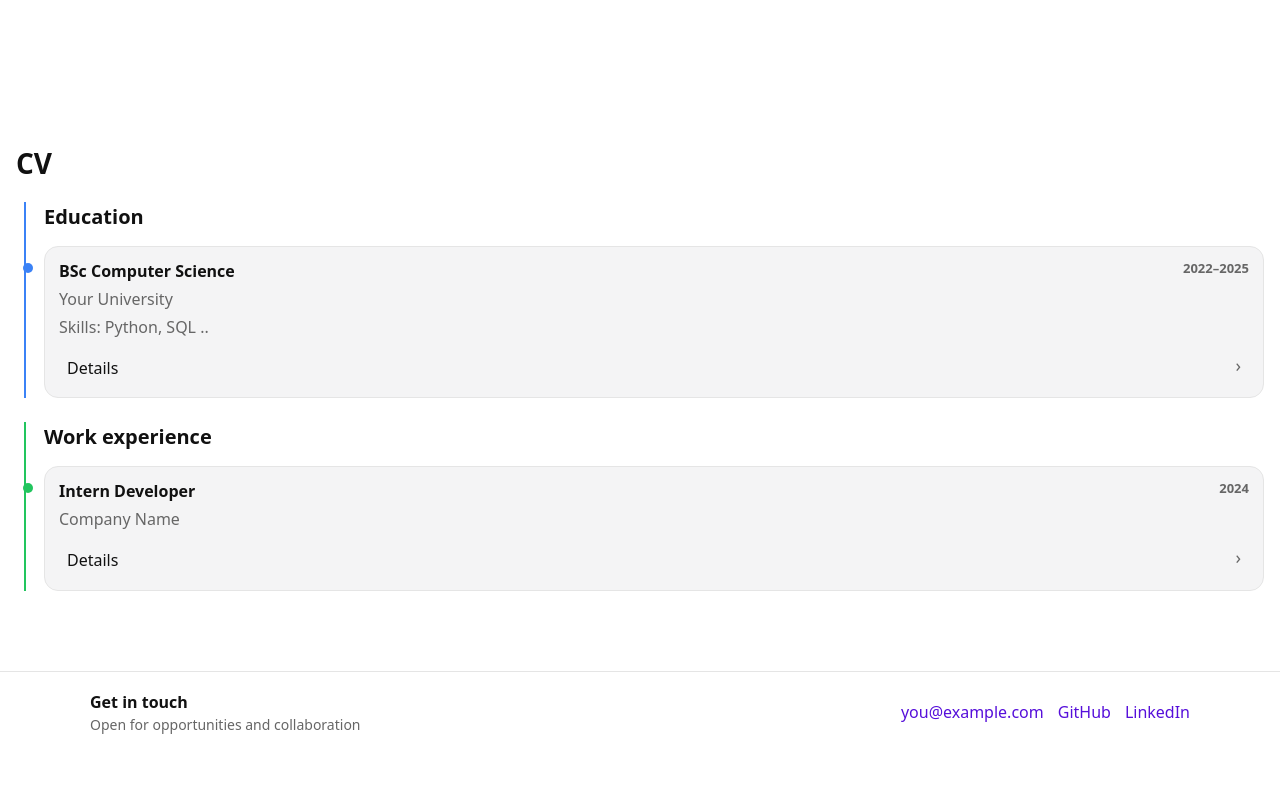
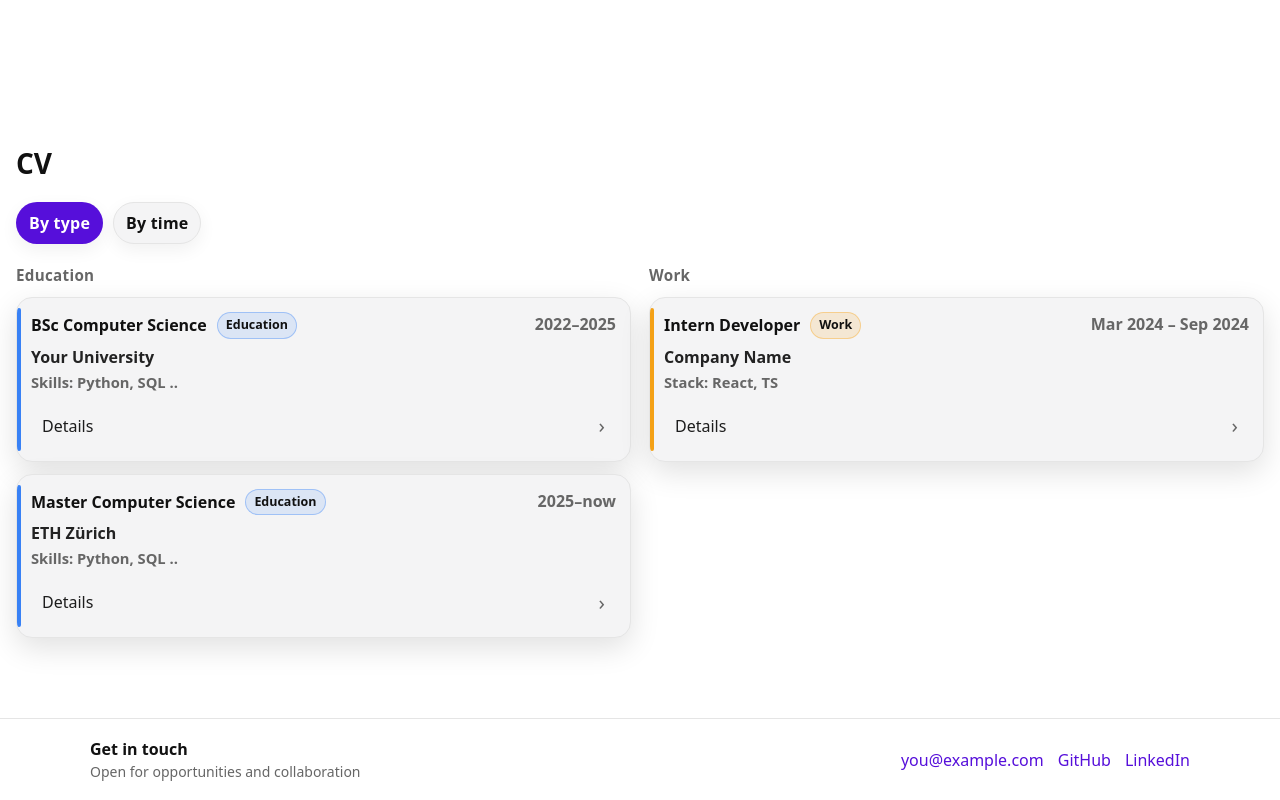
Before and after one commit to holuca/my-website, a React (Vite) app: page / in a window 1280 px wide. Shown: the part 935-1735 px from the top of the page. Before the commit the page ends 1688 px from the top, so only its background shows below. Built offline with nearby package versions, Linux system fonts and the light colour scheme.

Commit message:
stll cv, sort by time

```diff
--- a/src/i18n/strings.tsx
+++ b/src/i18n/strings.tsx
@@ -40,27 +40,51 @@ export const strings = {
     cv: {
   education: "Education",
   work: "Work experience",
+
+  // NEW labels for UI
+  viewBy: "View",
+  viewType: "By type",
+  viewTime: "By time",
+
   eduItems: [
     {
+      kind: "edu",
       title: "BSc Computer Science",
       org: "Your University",
       skills: "Skills: Python, SQL ..",
+      start: "2022-09",
+      end: "2025-06", // null if ongoing
       time: "2022–2025",
       desc: "Details",
-        details: ["Algorithms", "Probability", "ML", "Databases"], // 👈 NEW
+      details: ["Algorithms", "Probability", "ML", "Databases"],
+    },
+    {
+      kind: "edu",
+      title: "Master Computer Science",
+      org: "ETH Zürich",
+      skills: "Skills: Python, SQL ..",
+      start: "2025-09",
+      end: null,
+      time: "2025–now",
+      desc: "Details",
+      details: ["Systems", "Security", "Distributed Computing"],
     },
   ],
 
   workItems: [
     {
+      kind: "work",
       title: "Intern Developer",
       org: "Company Name",
-          time: "2024",
+      skills: "Stack: React, TS",
+      start: "2024-03",
+      end: "2024-09",
+      time: "Mar 2024 – Sep 2024",
       desc: "Details",
-          details:
-            "Here you can write a longer paragraph about what you did, what stack you used, and what you learned.", // 👈 NEW
+      details: "Longer paragraph …",
     },
   ],
+
 
 
     },
@@ -113,25 +137,40 @@ export const strings = {
     cv: {
   education: "Ausbildung",
   work: "Berufserfahrung",
+
+  viewBy: "Ansicht",
+  viewType: "Nach Typ",
+  viewTime: "Nach Zeit",
+
   eduItems: [
     {
+      kind: "edu",
       title: "BSc Informatik",
       org: "Deine Uni",
-          skills: "PYTHON ETC",
+      skills: "Skills: Python, SQL ..",
+      start: "2022-09",
+      end: "2025-06",
       time: "2022–2025",
-          desc: "Kurze Beschreibung",
+      desc: "Details",
+      details: ["Algorithmen", "Wahrscheinlichkeit", "ML", "Datenbanken"],
     },
   ],
+
   workItems: [
     {
+      kind: "work",
       title: "Praktikum Entwickler",
       org: "Firma",
-          skills: "ASDF",
-          time: "2024",
-          desc: "Kurze Beschreibung",
+      skills: "Stack: React, TS",
+      start: "2024-03",
+      end: "2024-09",
+      time: "Mär 2024 – Sep 2024",
+      desc: "Details",
+      details: "Längerer Text …",
     },
   ],
 },
+
 
     footer: {
       title: "Kontakt",
--- a/src/sections/CV.css
+++ b/src/sections/CV.css
@@ -1,111 +1,179 @@
 .cv {
-  display: flex;
-  flex-direction: column;
-  gap: 24px;
+  display: grid;
+  gap: 14px;
 }
 
-/* Section blocks (Education / Work) */
-.cv-block {
-  position: relative;
-  padding-left: 28px; /* space for timeline */
+/* toolbar */
+.cv-toolbar {
+  display: inline-flex;
+  gap: 10px;
+  align-items: center;
 }
 
-/* Colored vertical line */
-.cv-block::before {
-  content: "";
-  position: absolute;
-  left: 8px;
-  top: 0;
-  bottom: 0;
-  width: 2px;
-  background: var(--border);
+.cv-pill {
+  appearance: none;
+  border: 1px solid var(--border);
+  background: var(--card);
+  color: var(--text);
+  padding: 8px 12px;
+  border-radius: 999px;
+  cursor: pointer;
+  font-weight: 600;
+  letter-spacing: 0.2px;
+  box-shadow: 0 6px 18px rgba(0,0,0,0.06);
 }
 
-/* Education vs Work colors */
-.cv-edu::before {
-  background: #3b82f6;
+:root.dark .cv-pill {
+  box-shadow: 0 10px 24px rgba(0,0,0,0.3);
 }
 
-.cv-work::before {
-  background: #22c55e;
+.cv-pill:hover {
+  transform: translateY(-1px);
 }
 
-.cv-heading {
-  margin: 0 0 14px 0;
-  font-size: 20px;
+.cv-pill.active {
+  background: var(--accent);
+  color: var(--accent-contrast);
+  border-color: transparent;
 }
 
-/* Timeline list */
+/* 2-col grid only in type mode */
+.cv-grid {
+  display: grid;
+  grid-template-columns: 1fr 1fr;
+  gap: 18px;
+}
+
+/* responsive collapse */
+@media (max-width: 820px) {
+  .cv-grid {
+    grid-template-columns: 1fr;
+  }
+}
+
+.cv-block {
+  background: transparent;
+}
+
+.cv-blockTitle {
+  margin: 6px 0 10px;
+  font-size: 0.95rem;
+  color: var(--muted);
+  font-weight: 700;
+  letter-spacing: 0.3px;
+}
+
+/* list */
 .cv-list {
   list-style: none;
   padding: 0;
   margin: 0;
   display: grid;
-  gap: 16px;
+  gap: 12px;
 }
 
-/* Each timeline item */
+/* item card */
 .cv-item {
+  border: 1px solid var(--border);
+  background: var(--card);
+  border-radius: 16px;
+  padding: 14px 14px 12px;
+  box-shadow: var(--shadow);
   position: relative;
-  padding: 12px 14px;
-  border: 1px solid var(--border);
-  border-radius: 14px;
-  background: var(--card);
+  overflow: hidden;
 }
 
-/* Timeline dot */
+/* left accent strip by type */
 .cv-item::before {
   content: "";
   position: absolute;
-  left: -22px;
-  top: 16px;
-  width: 10px;
-  height: 10px;
-  border-radius: 50%;
-  background: var(--border);
+  left: 0;
+  top: 10px;
+  bottom: 10px;
+  width: 4px;
+  border-radius: 999px;
+  opacity: 0.95;
 }
 
-/* Dot colors */
-.cv-edu .cv-item::before {
-  background: #3b82f6;
+/* Education vs Work colors */
+.cv-item.edu::before {
+  background: #2f7cf6;
+}
+.cv-item.work::before {
+  background: #f59e0b;
 }
 
-.cv-work .cv-item::before {
-  background: #22c55e;
-}
-
+/* top row */
 .cv-item-top {
   display: flex;
   justify-content: space-between;
-  gap: 12px;
-  font-weight: 600;
+  gap: 10px;
+  align-items: flex-start;
+}
+
+.cv-titleRow {
+  display: flex;
+  align-items: center;
+  gap: 10px;
+  flex-wrap: wrap;
+}
+
+.cv-title {
+  font-size: 1rem;
 }
 
 .cv-time {
   color: var(--muted);
-  font-size: 13px;
+  font-weight: 600;
   white-space: nowrap;
 }
 
+/* org/skills */
 .cv-org {
-  color: var(--muted);
-  margin-top: 4px;
+  margin-top: 6px;
+  color: var(--text);
+  opacity: 0.92;
+  font-weight: 600;
 }
 
-.cv-desc {
-  margin-top: 6px;
-  line-height: 1.4;
+.cv-skills {
+  margin-top: 2px;
+  color: var(--muted);
+  font-weight: 600;
+  font-size: 0.92rem;
 }
 
-/* clickable description row */
+/* badge */
+.cv-badge {
+  font-size: 0.78rem;
+  font-weight: 800;
+  padding: 3px 8px;
+  border-radius: 999px;
+  border: 1px solid var(--border);
+  color: var(--text);
+  background: rgba(127, 127, 127, 0.08);
+}
+
+.cv-badge.edu {
+  border-color: rgba(47, 124, 246, 0.35);
+  background: rgba(47, 124, 246, 0.12);
+}
+
+.cv-badge.work {
+  border-color: rgba(245, 158, 11, 0.35);
+  background: rgba(245, 158, 11, 0.14);
+}
+
+/* desc row */
 .cv-descRow {
-  margin-top: 6px;
+  margin-top: 10px;
   display: flex;
   align-items: center;
   justify-content: space-between;
   gap: 10px;
-  border-radius: 10px;
-  padding: 6px 8px;
+  padding: 10px 10px;
+  border-radius: 12px;
+  border: 1px solid transparent;
 }
 
 .cv-descRow.clickable {
@@ -113,46 +181,45 @@
 }
 
 .cv-descRow.clickable:hover {
-  background: color-mix(in srgb, var(--card) 70%, transparent);
+  border-color: var(--border);
+  background: rgba(127, 127, 127, 0.06);
 }
 
-.cv-descRow.clickable:focus-visible {
-  outline: 2px solid var(--accent);
-  outline-offset: 2px;
+.cv-desc {
+  color: var(--text);
+  opacity: 0.95;
 }
 
-/* caret */
 .cv-caret {
+  font-size: 1.3rem;
+  line-height: 1;
+  transform: rotate(0deg);
+  transition: transform 160ms ease;
   color: var(--muted);
-  font-size: 18px;
-  transform: rotate(0deg);
-  transition: transform 0.15s ease;
-  user-select: none;
 }
 
 .cv-caret.open {
   transform: rotate(90deg);
 }
 
-/* expanded details */
+/* details */
 .cv-details {
-  margin-top: 8px;
+  margin-top: 10px;
   padding: 10px 12px;
+  border-radius: 14px;
   border: 1px solid var(--border);
-  background: var(--bg);
-  border-radius: 12px;
+  background: rgba(127, 127, 127, 0.06);
 }
 
 .cv-detailList {
   margin: 0;
   padding-left: 18px;
-  display: grid;
-  gap: 6px;
   color: var(--text);
+  opacity: 0.95;
 }
 
 .cv-detailText {
   margin: 0;
   color: var(--text);
-  line-height: 1.5;
+  opacity: 0.95;
 }
--- a/src/sections/CV.tsx
+++ b/src/sections/CV.tsx
@@ -1,4 +1,4 @@
-import { useState } from "react";
+import { useMemo, useState } from "react";
 import { useLanguage } from "../i18n/LanguageContext";
 import "./CV.css";
 
@@ -7,47 +7,104 @@ type CVItem = {
   org: string;
   time: string;
   desc: string;
+  skills: string;
   details?: string[] | string;
 };
+
+type Kind = "edu" | "work";
+type CVItemWithKind = CVItem & { kind: Kind };
+
+type ViewMode = "type" | "time";
 
 export default function CV() {
   const { t } = useLanguage();
 
-  // Create stable keys to track open/close
   const eduItems = t.cv.eduItems as readonly CVItem[];
   const workItems = t.cv.workItems as readonly CVItem[];
 
+  // open/close state for details
   const [openKey, setOpenKey] = useState<string | null>(null);
+  const toggleOpen = (key: string) => setOpenKey((prev) => (prev === key ? null : key));
 
-  const toggle = (key: string) => {
-    setOpenKey((prev) => (prev === key ? null : key));
+  // view toggle: "type" (2 columns) vs "time" (1 column sorted)
+  const [viewMode, setViewMode] = useState<ViewMode>("type");
+
+  // --- time parsing ---
+  // Goal: sort newest -> oldest, treat "present/now" as newest.
+  const timeToSortKey = (time: string) => {
+    const s = (time || "").toLowerCase();
+
+    // treat "present/now/current/ongoing" as very recent (top)
+    // add more words if your translations use different ones
+    if (/(present|now|current|ongoing|today|heute|aktuell|bis heute)/i.test(s)) {
+      return Number.POSITIVE_INFINITY;
+    }
+
+    // Extract all (year, optional month) occurrences.
+    // Supports: "2024", "2023-2024", "2023 – 2024", "09/2023 – 02/2024", "2023.09"
+    const matches = Array.from(
+      s.matchAll(/(?:(\d{1,2})[./-])?(\d{4})/g) // (month)? + year
+    );
+
+    if (!matches.length) return Number.NEGATIVE_INFINITY;
+
+    // Use the *last* found date as "end date" for sorting
+    const last = matches[matches.length - 1];
+    const monthStr = last[1];
+    const yearStr = last[2];
+
+    const year = Number(yearStr);
+    const month = monthStr ? Number(monthStr) : 12; // if no month, assume end of year
+
+    // create sortable numeric key: YYYYMM
+    return year * 100 + Math.max(1, Math.min(12, month));
   };
 
-  const renderItem = (x: CVItem, key: string, colorClass: "cv-edu" | "cv-work") => {
+  const combinedByTime = useMemo(() => {
+    const all: CVItemWithKind[] = [
+      ...eduItems.map((x) => ({ ...x, kind: "edu" as const })),
+      ...workItems.map((x) => ({ ...x, kind: "work" as const })),
+    ];
+
+    return all
+      .slice()
+      .sort((a, b) => timeToSortKey(b.time) - timeToSortKey(a.time));
+  }, [eduItems, workItems]);
+
+  const renderItem = (x: CVItemWithKind, key: string) => {
     const isOpen = openKey === key;
     const hasDetails = Boolean(x.details);
 
     return (
-      <li key={key} className={`cv-item ${isOpen ? "open" : ""}`}>
+      <li key={key} className={`cv-item ${x.kind} ${isOpen ? "open" : ""}`}>
         <div className="cv-item-top">
-          <strong>{x.title}</strong>
+          <div className="cv-titleRow">
+            <strong className="cv-title">{x.title}</strong>
+
+            {/* little type badge helps in the time-sorted single column view */}
+            <span className={`cv-badge ${x.kind}`}>
+              {x.kind === "edu" ? t.cv.eduLabel ?? "Education" : t.cv.workLabel ?? "Work"}
+            </span>
+          </div>
+
           <span className="cv-time">{x.time}</span>
         </div>
 
         <div className="cv-org">{x.org}</div>
-        <div className="cv-org">{x.skills}</div>
+        <div className="cv-skills">{x.skills}</div>
+
         {/* Clickable description row (no visible button) */}
         <div
           className={`cv-descRow ${hasDetails ? "clickable" : ""}`}
           role={hasDetails ? "button" : undefined}
           tabIndex={hasDetails ? 0 : -1}
-          onClick={hasDetails ? () => toggle(key) : undefined}
+          onClick={hasDetails ? () => toggleOpen(key) : undefined}
           onKeyDown={
             hasDetails
               ? (e) => {
                   if (e.key === "Enter" || e.key === " ") {
                     e.preventDefault();
-                    toggle(key);
+                    toggleOpen(key);
                   }
                 }
               : undefined
@@ -58,7 +115,6 @@ export default function CV() {
           {hasDetails && <span className={`cv-caret ${isOpen ? "open" : ""}`}>›</span>}
         </div>
 
-        {/* Expanded details */}
         {hasDetails && isOpen && (
           <div className="cv-details">
             {Array.isArray(x.details) ? (
@@ -77,20 +133,59 @@ export default function CV() {
   };
 
   return (
-    <div className="cv">
-      <div className="cv-block cv-edu">
-        <h3 className="cv-heading">{t.cv.education}</h3>
-        <ul className="cv-list">
-          {eduItems.map((x) => renderItem(x, `edu:${x.title}:${x.time}`, "cv-edu"))}
-        </ul>
+    <div className={`cv cv--${viewMode}`}>
+      {/* Toggle header */}
+      <div className="cv-toolbar" role="group" aria-label="CV view toggle">
+        <button
+          type="button"
+          className={`cv-pill ${viewMode === "type" ? "active" : ""}`}
+          onClick={() => setViewMode("type")}
+        >
+          {t.cv.sortByType ?? "By type"}
+        </button>
+
+        <button
+          type="button"
+          className={`cv-pill ${viewMode === "time" ? "active" : ""}`}
+          onClick={() => setViewMode("time")}
+        >
+          {t.cv.sortByTime ?? "By time"}
+        </button>
       </div>
 
-      <div className="cv-block cv-work">
-        <h3 className="cv-heading">{t.cv.work}</h3>
-        <ul className="cv-list">
-          {workItems.map((x) => renderItem(x, `work:${x.title}:${x.time}`, "cv-work"))}
-        </ul>
-      </div>
+      {/* TYPE VIEW: 2 columns */}
+      {viewMode === "type" && (
+        <div className="cv-grid">
+          <div className="cv-block">
+            <h3 className="cv-blockTitle">{t.cv.eduLabel ?? "Education"}</h3>
+            <ul className="cv-list">
+              {eduItems.map((x) =>
+                renderItem({ ...x, kind: "edu" }, `edu:${x.title}:${x.time}`)
+              )}
+            </ul>
+          </div>
+
+          <div className="cv-block">
+            <h3 className="cv-blockTitle">{t.cv.workLabel ?? "Work"}</h3>
+            <ul className="cv-list">
+              {workItems.map((x) =>
+                renderItem({ ...x, kind: "work" }, `work:${x.title}:${x.time}`)
+              )}
+            </ul>
+          </div>
+        </div>
+      )}
+
+      {/* TIME VIEW: 1 long column sorted */}
+      {viewMode === "time" && (
+        <div className="cv-block">
+          <ul className="cv-list">
+            {combinedByTime.map((x) =>
+              renderItem(x, `${x.kind}:${x.title}:${x.time}`)
+            )}
+          </ul>
+        </div>
+      )}
     </div>
   );
 }
```
Lines whose indentation alone changed are shown as unchanged.
